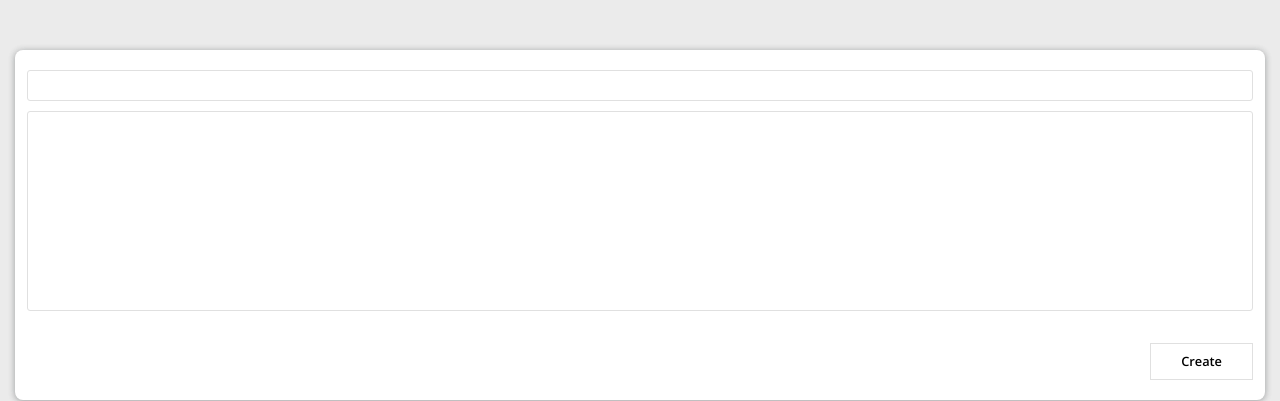
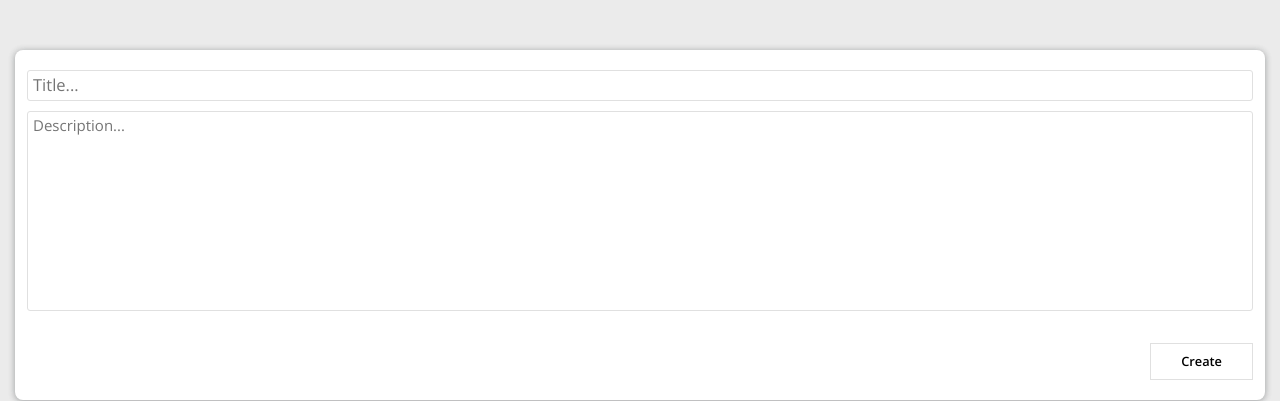
Before and after one commit to Kimla/planner-frontend, a Vue app: page / in a window 1280 px wide. Both pictures are taken after a click on the button 1235 px from the left and 755 px from the top of the page. Shown: the part 175-576 px from the top of the page. Built offline with nearby package versions, Linux system fonts and the light colour scheme; no server answers.

Commit message:
Added placeholders on inputs

```diff
--- a/src/components/EventModal.vue
+++ b/src/components/EventModal.vue
@@ -11,10 +11,12 @@
             class="textarea title"
             type="text"
             v-model="event.title"
+            placeholder="Title..."
             required
           >
           <textarea
             class="textarea description"
+            placeholder="Description..."
             v-model="event.description"
           ></textarea>
           <p class="date">
```
